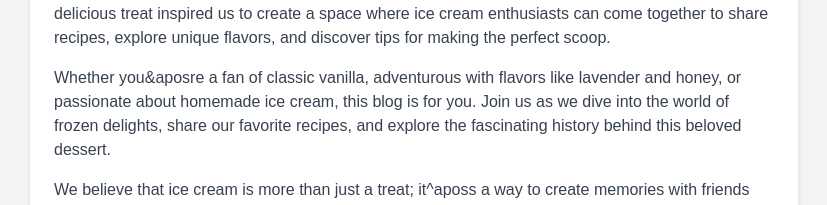
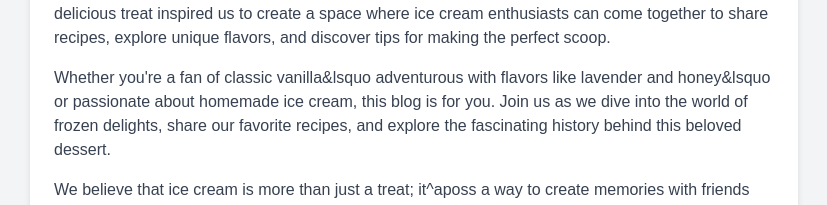
Before and after one commit to saad-rangara/BlogPosts, a Next.js app: page /about in a window 1280 px wide. Shown: the part 796-1001 px from the top of the page, without its empty margins (226-1053 px from the left). Built offline with nearby package versions, Linux system fonts and the light colour scheme.

Commit message:
nextconfig change due vercel erroe while deploying

```diff
--- a/src/app/about/page.js
+++ b/src/app/about/page.js
@@ -37,11 +37,11 @@ export default function About() {
           scoop.
         </p>
         <p className="text-gray-700 mb-4">
-          Whether you&aposre a fan of classic vanilla, adventurous with flavors
-          like lavender and honey, or passionate about homemade ice cream, this
-          blog is for you. Join us as we dive into the world of frozen delights,
-          share our favorite recipes, and explore the fascinating history behind
-          this beloved dessert.
+          Whether you&apos;re a fan of classic vanilla&lsquo adventurous with
+          flavors like lavender and honey&lsquo or passionate about homemade ice
+          cream, this blog is for you. Join us as we dive into the world of
+          frozen delights, share our favorite recipes, and explore the
+          fascinating history behind this beloved dessert.
         </p>
         <p className="text-gray-700 mb-4">
           We believe that ice cream is more than just a treat; it^aposs a way to
```
